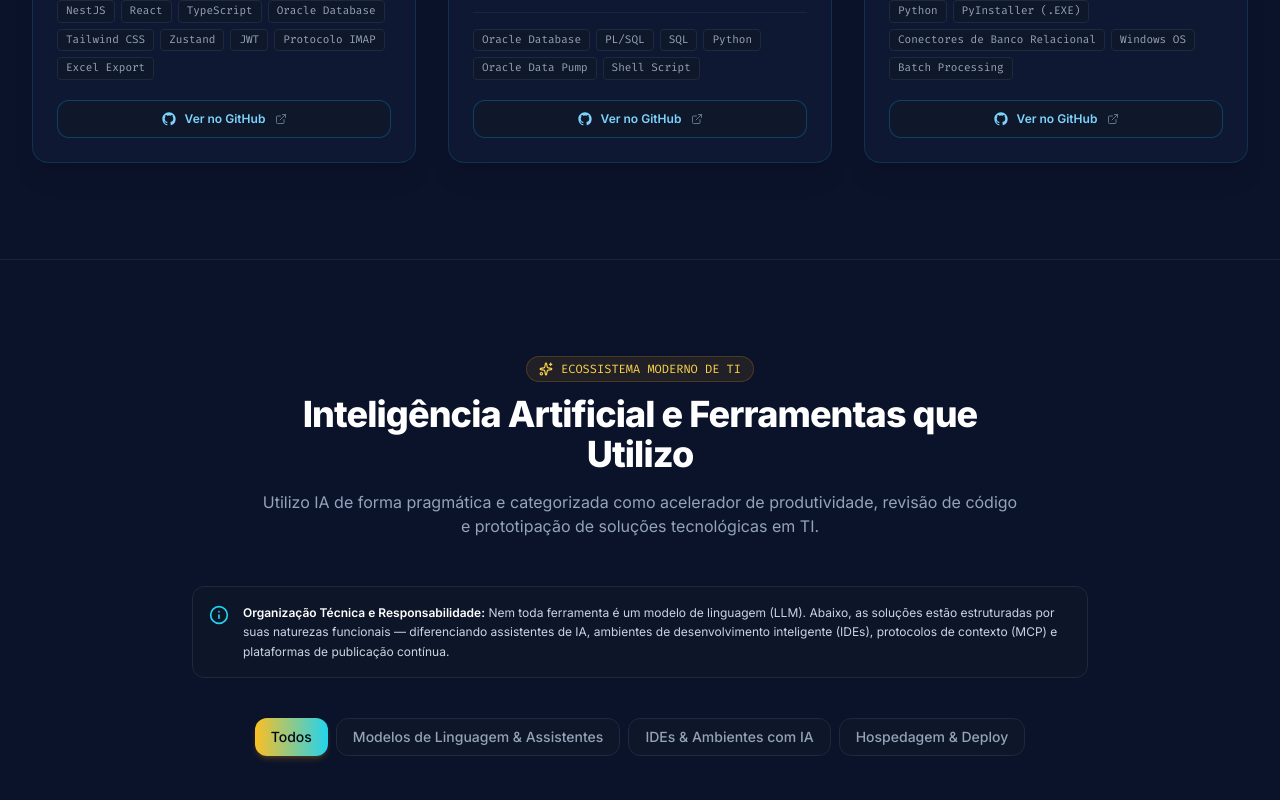
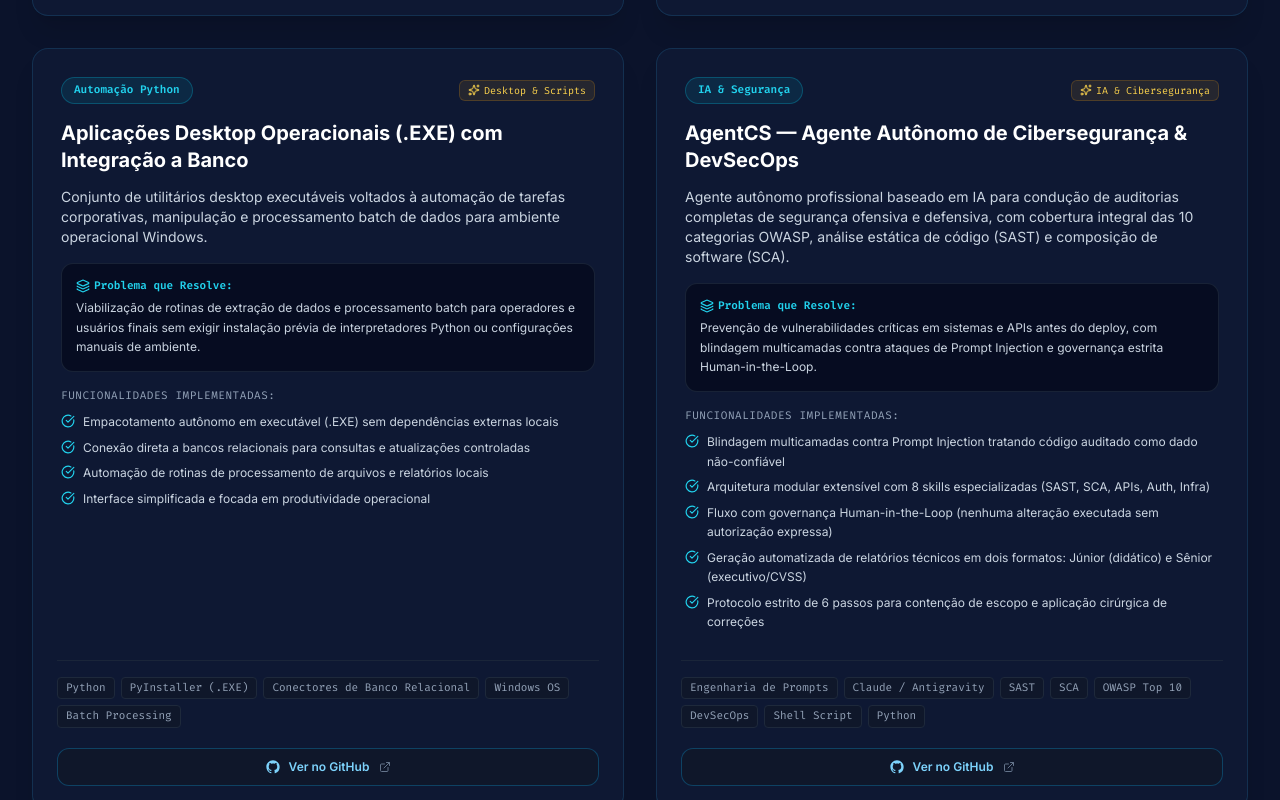
Before and after one commit to Marcos0020/portfolio, a React (Vite) app: page / in a window 1280 px wide. Shown: the part 4860-5660 px from the top of the page. Built offline with nearby package versions, Linux system fonts and the light colour scheme; no server answers.

Commit message:
feat: adiciona AgentCS-cybersecurity aos projetos do portfolio e curriculo

```diff
--- a/src/components/ProjectsSection.tsx
+++ b/src/components/ProjectsSection.tsx
@@ -8,7 +8,7 @@ export const ProjectsSection: React.FC = () => {
   const { projects } = portfolioData;
   const [activeFilter, setActiveFilter] = useState<string>('Todos');
 
-  const categories = ['Todos', 'Full Stack', 'Banco de Dados', 'Automação Python'];
+  const categories = ['Todos', 'Full Stack', 'Banco de Dados', 'Automação Python', 'IA & Segurança'];
 
   const filteredProjects = activeFilter === 'Todos'
     ? projects
@@ -46,7 +46,7 @@ export const ProjectsSection: React.FC = () => {
           ))}
         </div>
 
-        <div className="grid grid-cols-1 lg:grid-cols-3 gap-8">
+        <div className="grid grid-cols-1 md:grid-cols-2 gap-8">
           {filteredProjects.map((project: Project, idx: number) => (
             <div
               key={idx}
--- a/src/components/ResumeModal.tsx
+++ b/src/components/ResumeModal.tsx
@@ -249,6 +249,18 @@ export const ResumeModal: React.FC<ResumeModalProps> = ({ isOpen, onClose }) =>
                     Código: github.com/Marcos0020/MEUS_CODIGOS_BD_ORACLE
                   </p>
                 </div>
+
+                <div>
+                  <h3 className="font-bold text-slate-950">
+                    AgentCS-cybersecurity | IA Autônoma, Engenharia de Prompts e DevSecOps
+                  </h3>
+                  <p className="text-slate-700">
+                    Agente autônomo profissional para auditorias completas de segurança ofensiva e defensiva (SAST, SCA, APIs, infraestrutura), com blindagem anti-prompt injection, governança human-in-the-loop e relatórios técnicos automatizados.
+                  </p>
+                  <p className="text-[10.5px] font-mono text-sky-700">
+                    Código: github.com/Marcos0020/AgentCS-cybersecurity
+                  </p>
+                </div>
               </div>
             </div>
 
--- a/src/data/portfolioData.ts
+++ b/src/data/portfolioData.ts
@@ -13,7 +13,7 @@ export interface Experience {
 
 export interface Project {
   title: string;
-  category: "Full Stack" | "Banco de Dados" | "Automação Python";
+  category: "Full Stack" | "Banco de Dados" | "Automação Python" | "IA & Segurança";
   description: string;
   problemSolved: string;
   technologies: string[];
@@ -80,7 +80,7 @@ export const portfolioData = {
       { label: "Anos de Experiência em TI", value: "4+" },
       { label: "Anos com Oracle em Produção", value: "3+" },
       { label: "SGBDs Relacionais", value: "4" },
-      { label: "Projetos no GitHub", value: "3" },
+      { label: "Projetos no GitHub", value: "4" },
     ],
   },
 
@@ -187,6 +187,22 @@ export const portfolioData = {
       ],
       githubUrl: "https://github.com/Marcos0020/automacoes-processos-python",
       highlightBadge: "Desktop & Scripts",
+    },
+    {
+      title: "AgentCS — Agente Autônomo de Cibersegurança & DevSecOps",
+      category: "IA & Segurança",
+      description: "Agente autônomo profissional baseado em IA para condução de auditorias completas de segurança ofensiva e defensiva, com cobertura integral das 10 categorias OWASP, análise estática de código (SAST) e composição de software (SCA).",
+      problemSolved: "Prevenção de vulnerabilidades críticas em sistemas e APIs antes do deploy, com blindagem multicamadas contra ataques de Prompt Injection e governança estrita Human-in-the-Loop.",
+      technologies: ["Engenharia de Prompts", "Claude / Antigravity", "SAST", "SCA", "OWASP Top 10", "DevSecOps", "Shell Script", "Python"],
+      features: [
+        "Blindagem multicamadas contra Prompt Injection tratando código auditado como dado não-confiável",
+        "Arquitetura modular extensível com 8 skills especializadas (SAST, SCA, APIs, Auth, Infra)",
+        "Fluxo com governança Human-in-the-Loop (nenhuma alteração executada sem autorização expressa)",
+        "Geração automatizada de relatórios técnicos em dois formatos: Júnior (didático) e Sênior (executivo/CVSS)",
+        "Protocolo estrito de 6 passos para contenção de escopo e aplicação cirúrgica de correções",
+      ],
+      githubUrl: "https://github.com/Marcos0020/AgentCS-cybersecurity",
+      highlightBadge: "IA & Cibersegurança",
     },
   ] as Project[],
 
```
